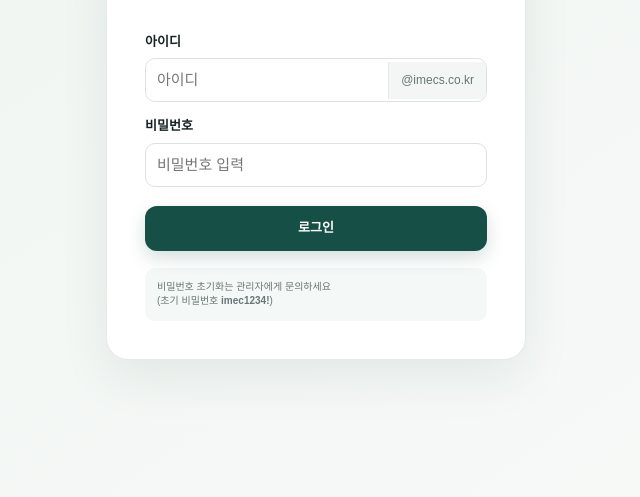
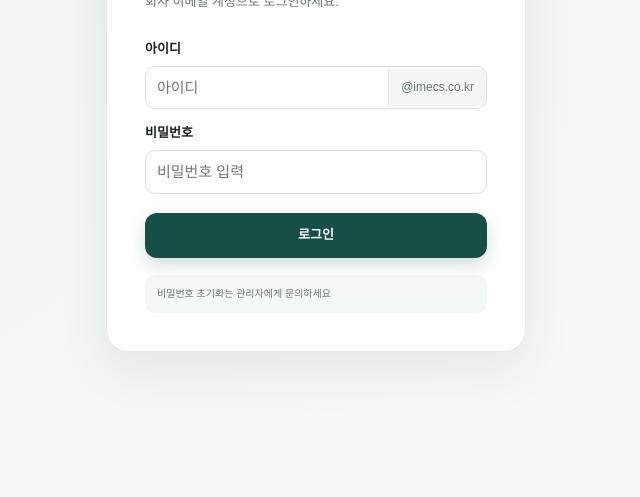
Before and after one commit to Ringo-nuna/IMEC-HR, a website: page outputs/imec-hr.html in a window 1280 px wide. Shown: the part 278-775 px from the top of the page, without its empty margins (324-964 px from the left). Drawn offline with nearby package versions, Linux system fonts and the light colour scheme.

Commit message:
Add files via upload

```diff
--- a/outputs/imec-hr.html
+++ b/outputs/imec-hr.html
@@ -649,7 +649,7 @@
           <div class="field"><label for="loginPassword">비밀번호</label><input id="loginPassword" type="password" placeholder="비밀번호 입력" required></div>
           <button class="primary" type="submit">로그인</button>
         </form>
-        <div class="login-help">비밀번호 초기화는 관리자에게 문의하세요<br>(초기 비밀번호 <strong>imec1234!</strong>)</div>
+        <div class="login-help">비밀번호 초기화는 관리자에게 문의하세요<br></div>
       </div>
     </div>
     <div class="login-visual">
```
